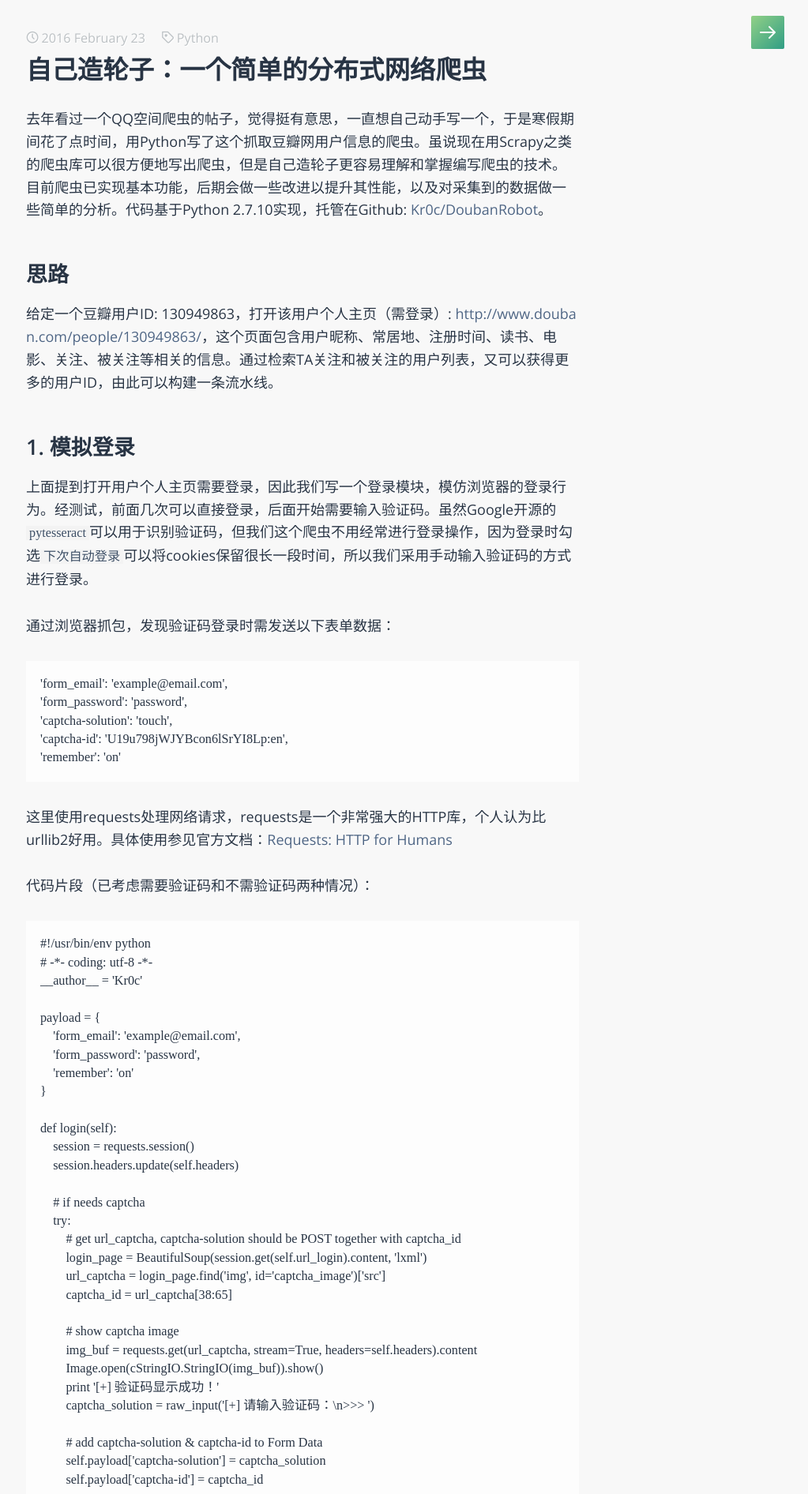
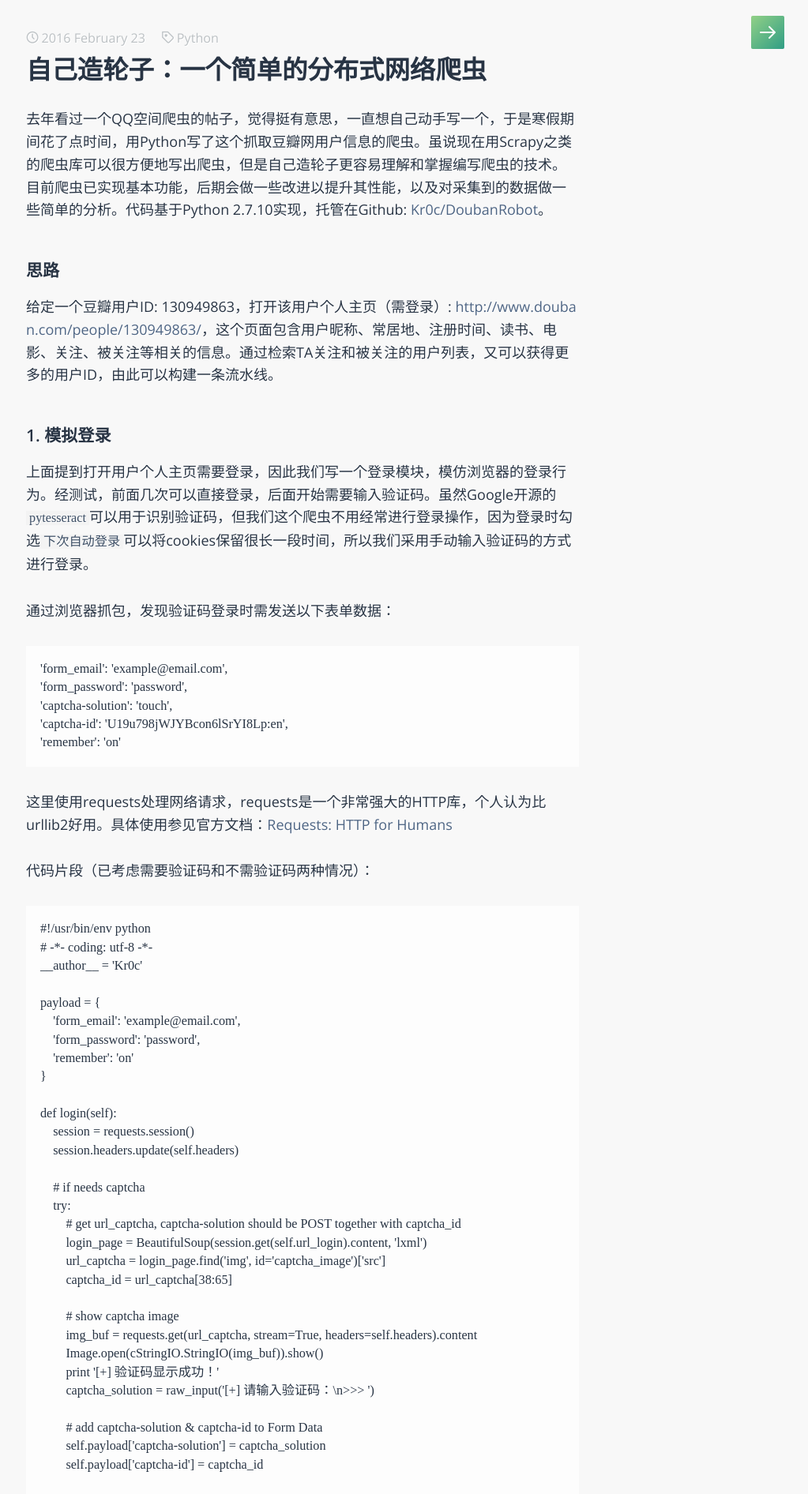
Before and after one commit to Kr0c/Kr0c.github.io, a Jekyll site: the page built from _posts/2016-02-23-simple-distributed-crawler.markdown, in a window 1280 px wide. Shown: the top 1892 px of the page at 79% size, without its empty margins (257-1280 px from the left). Built offline with Jekyll 4.4.1, drawn with Linux system fonts in a browser that asks for light colours; some web fonts are replaced; comment, search, counter and statistics services are not loaded.

Commit message:
update page

```diff
--- a/_posts/2016-02-23-simple-distributed-crawler.markdown
+++ b/_posts/2016-02-23-simple-distributed-crawler.markdown
@@ -6,11 +6,11 @@ tags: Python
 
 去年看过一个QQ空间爬虫的帖子，觉得挺有意思，一直想自己动手写一个，于是寒假期间花了点时间，用Python写了这个抓取豆瓣网用户信息的爬虫。虽说现在用Scrapy之类的爬虫库可以很方便地写出爬虫，但是自己造轮子更容易理解和掌握编写爬虫的技术。目前爬虫已实现基本功能，后期会做一些改进以提升其性能，以及对采集到的数据做一些简单的分析。代码基于Python 2.7.10实现，托管在Github: [Kr0c/DoubanRobot][1]。
 
-## 思路
+### 思路
 
 给定一个豆瓣用户ID: 130949863，打开该用户个人主页（需登录）: [http://www.douban.com/people/130949863/][2]，这个页面包含用户昵称、常居地、注册时间、读书、电影、关注、被关注等相关的信息。通过检索TA关注和被关注的用户列表，又可以获得更多的用户ID，由此可以构建一条流水线。
 
-## 1. 模拟登录
+### 1. 模拟登录
 
 上面提到打开用户个人主页需要登录，因此我们写一个登录模块，模仿浏览器的登录行为。经测试，前面几次可以直接登录，后面开始需要输入验证码。虽然Google开源的`pytesseract`可以用于识别验证码，但我们这个爬虫不用经常进行登录操作，因为登录时勾选`下次自动登录`可以将cookies保留很长一段时间，所以我们采用手动输入验证码的方式进行登录。
 
@@ -71,7 +71,7 @@ tags: Python
 
 登录成功后，可以从返回的session中获取登录后的浏览器头headers和cookies，建议将它们写入`session.txt`文件，下次登录时直接从文件读取。
 
-## 2. 获取用户ID
+### 2. 获取用户ID
 
 - 用户关注列表URL：[http://www.douban.com/people/130949863/contacts][4]
 - 用户被关注列表URL：[http://www.douban.com/people/130949863/rev_contacts][5]
@@ -103,7 +103,7 @@ tags: Python
         print '[+] 关注:%d    粉丝: %d    朋友: %d' % (len(follow), len(follower), len(follow)+len(follower)-len(user_id))
         return user_id
 
-## 3. 获取用户信息
+### 3. 获取用户信息
 
 有了用户ID，就可以从其个人主页获取用户信息了。获取的信息如下：
 
@@ -169,11 +169,11 @@ tags: Python
                 f.write('%s   ' % item)
             f.write('\n')
 
-## 4. 任务队列持久化
+### 4. 任务队列持久化
 
 管理爬虫任务队列是一个关键性的问题，既要考虑去重复，又要保证未完成的任务不丢失。创建`todo`集合存放待完成的任务ID、`done`集合存放已完成的任务ID。每次从`todo`集合中`pop()`  一个ID，调用`get_user_id`和`get_user_info`模块，完成后将该ID加入`done`集合中，同时将新获取到的ID并入`todo`。及时将`todo`, `done`序列化到文件`todo.txt`, `done.txt`，下次程序启动后从文件加载，这样就可以保证程序中断后任务队列不会丢失。
 
-## 5. 实现分布式
+### 5. 实现分布式
 
 分布式进程可以将爬虫任务分散到多台机器上，利用多台机器的网络出口和系统资源，可以大大提升爬虫的性能。分布式网络爬虫的整体设计重点应该在于爬虫如何进行通信。目前分布式网络爬虫按通信方式不同分布式网路爬虫可以分为主从模式、自治模式与混合模式三种。这里采用的是相对简单的主从模式，即由一台主机作为控制节点负责任务管理，爬虫节点只需要从控制节点接收任务，并把新生成的任务提交给控制节点，在这个过程中不必与其他爬虫节点通信，这种方式实现简单利于管理。(*References: [分布式网络爬虫体系结构设计－小军人][7]*)
 
@@ -223,11 +223,11 @@ Python的`multiprocessing`模块不但支持多进程，其中`managers`子模
 
 [![测试截图](/images/doubancrawler.png)](http://jiapeng.win/images/doubancrawler.png)
 
-## 6. 数据分析
+### 6. 数据分析
 
 获取数据中，待续。。。
 
-## 7. TODO
+### 7. TODO
 
 - 目前尚未完全了解豆瓣反爬虫机制，爬虫爬取速度受到限制。官方说明单IP请求不超过40次/分钟，经测试发现除限制IP外，与cookies也有一定关联。
 - 后期可将manager和worker模块中I/O操作改为异步执行或采用多线程。
```
